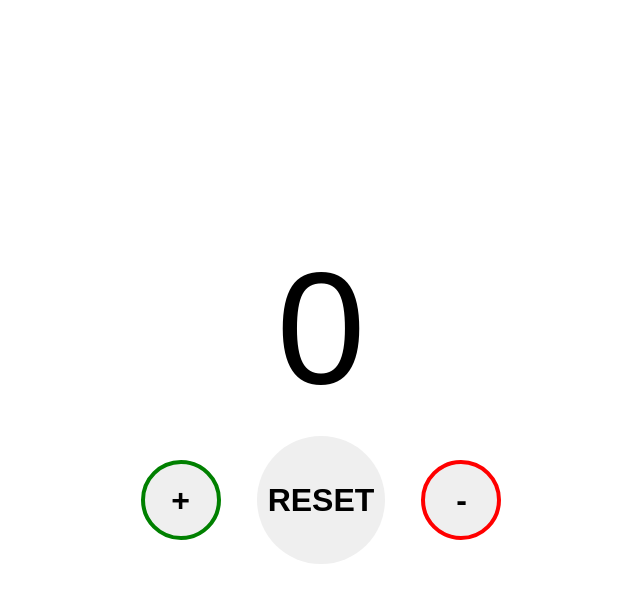
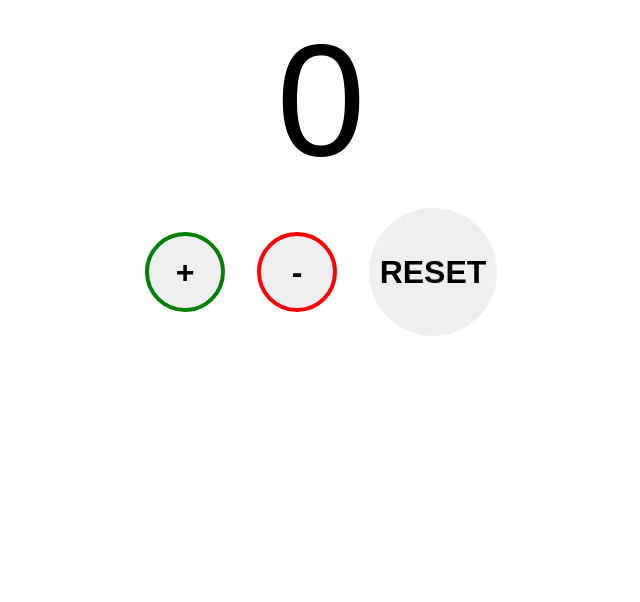
Before and after one commit to Simone-Sgarlata/Javascript_Basics, a plain HTML site: page index.html in a window 1280 px wide. Both pictures are taken after a click on the button "RESET". Shown: the whole page, without its empty margins (319-959 px from the left). Drawn offline with Linux system fonts and the light colour scheme.

Commit message:
delete html logics and add javascript logics to create the counter

```diff
--- a/index.html
+++ b/index.html
@@ -7,14 +7,6 @@
     <title>Progetto Javascript Basics di Sgarlata Simone</title>
   </head>
   <body>
-    <div class="container">
-      <div id="counter">0</div>
-      <div class="button-wrapper">
-        <button id="increment">+</button>
-        <button id="reset">RESET</button>
-        <button id="decrement">-</button>
-      </div>
-    </div>
     <script src="index.js"></script>
   </body>
 </html>
--- a/index.js
+++ b/index.js
@@ -1,23 +1,48 @@
-let incrementButton = document.getElementById("increment");
-let decrementButton = document.getElementById("decrement");
-let resetButton = document.getElementById("reset");
-let counter = document.getElementById("counter");
-let count = 0;
+let counterElement = document.createElement("div"); // creo l'elemento counterElement per visualizzare il counter
+counterElement.textContent = "0"; // assegno un valore al counterElement
+document.body.appendChild(counterElement); // aggiungo l'elemento counterElement al corpo della pagina per renderlo visibile
+counterElement.id = "counter"; // aggiungo un id all'elemento counterElement per assegnargli lo stile nel file css
+
+const container = document.createElement("div"); // creo l'elemento container per contenere il counter
+document.body.appendChild(container); // aggiungo l'elemento container al corpo della pagina per renderlo visibile
+container.id = "container"; // aggiungo un id all'elemento container per assegnargli lo stile nel file css
+
+const incrementButton = document.createElement("button"); // creo l'elemento incrementButton per aumentare il counter
+incrementButton.textContent = "+"; // assegno un valore al bottone incrementButton
+document.body.appendChild(incrementButton); // aggiungo l'elemento incrementButton al corpo della pagina per renderlo visibile
+incrementButton.id = "increment"; // aggiungo un id all'elemento incrementButton per assegnargli lo stile nel file css
+
+const decrementButton = document.createElement("button");
+decrementButton.textContent = "-"; // assegno un valore al bottone decrementButton
+document.body.appendChild(decrementButton); // aggiungo l'elemento countdecrementButtonerElement al corpo della pagina per renderlo visibile
+decrementButton.id = "decrement"; // aggiungo un id all'elemento decrementButton per assegnargli lo stile nel file css
+
+const resetButton = document.createElement("button");
+resetButton.textContent = "RESET"; // assegno un valore al bottone resetButton
+document.body.appendChild(resetButton); // aggiungo l'elemento resetButton al corpo della pagina per renderlo visibile
+resetButton.id = "reset"; // aggiungo un id all'elemento resetButton per assegnargli lo stile nel file css
+
+container.appendChild(incrementButton); // aggiungo l'elemento incrementButton come figlio dell'elemento container
+//container.appendChild(counterElement); // aggiungo l'elemento counterElement come figlio dell'elemento container
+container.appendChild(decrementButton); // aggiungo l'elemento decrementButton come figlio dell'elemento container
+container.appendChild(resetButton); // aggiungo l'elemento resetButton come figlio dell'elemento container
+
+let counter = 0; // inizializzo la variabile counter a 0
 
 // aggiungere un addEventListener che al click aumenti il counter di 1
 incrementButton.addEventListener("click", () => {
-  count++;
-  counter.textContent = count;
+  counter++;
+  counterElement.textContent = counter;
 });
 
 // aggiungere un addEventListener che al click resetti a 0 il counter
 resetButton.addEventListener("click", () => {
-  count = 0;
-  counter.textContent = count;
+  counter = 0;
+  counterElement.textContent = counter;
 });
 
 // aggiungere un addEventListener che al click diminuisca il counter di 1
 decrementButton.addEventListener("click", () => {
-  count--;
-  counter.textContent = count;
+  counter--;
+  counterElement.textContent = counter;
 });
--- a/style.css
+++ b/style.css
@@ -3,13 +3,22 @@ body {
 }
 #counter {
   font-size: 10rem;
+  display: flex;
+  justify-content: center;
+  align-items: center;
 }
 
-.container {
-  display: grid;
-  width: 100%;
-  height: 100vh;
-  align-content: center;
+#container {
+  display: flex;
+  align-items: center;
+  justify-content: center;
+}
+
+#containerButtons {
+  display: flex;
+  width: 50%;
+  height: 500vh;
+  align-items: center;
   justify-items: center;
 }
 
```
